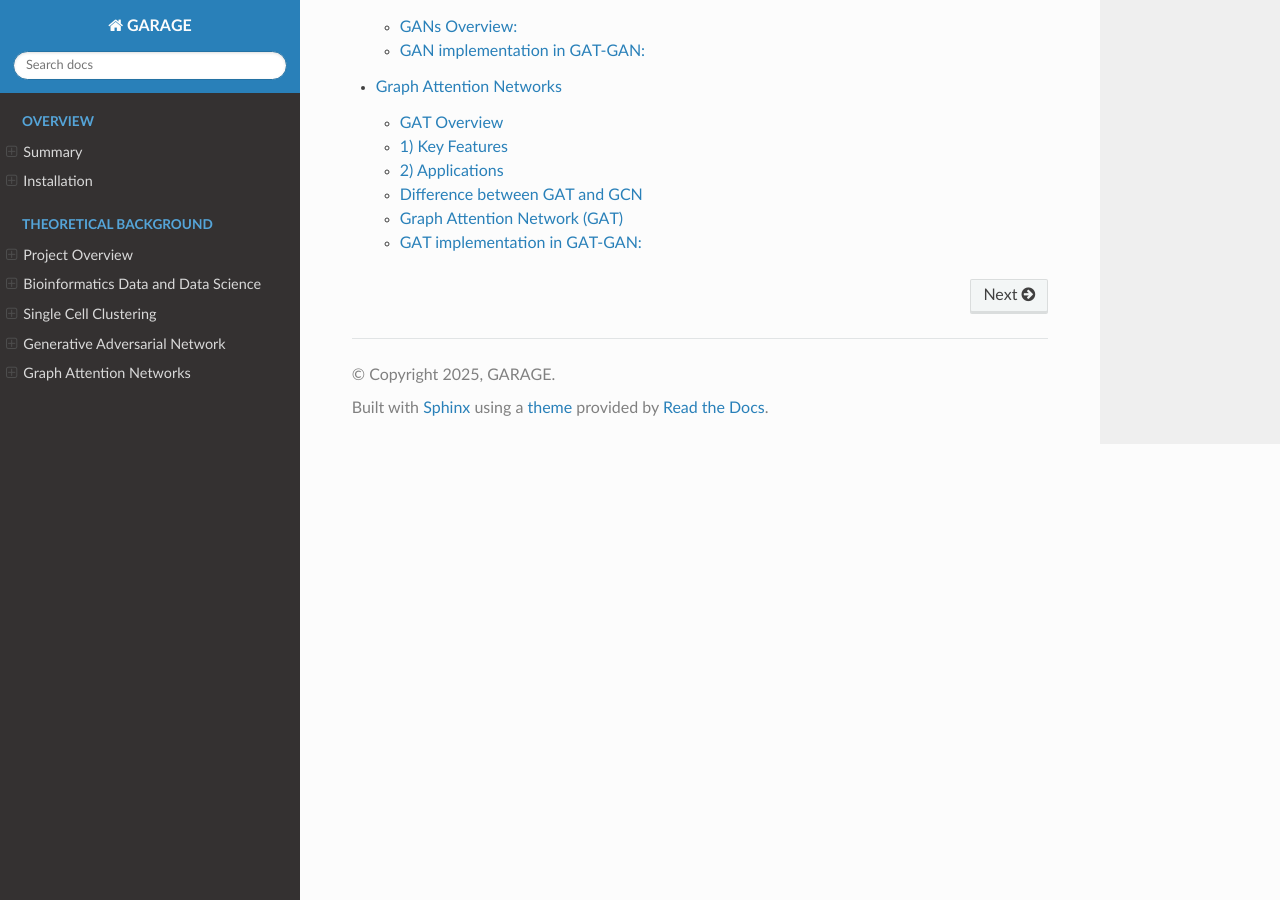
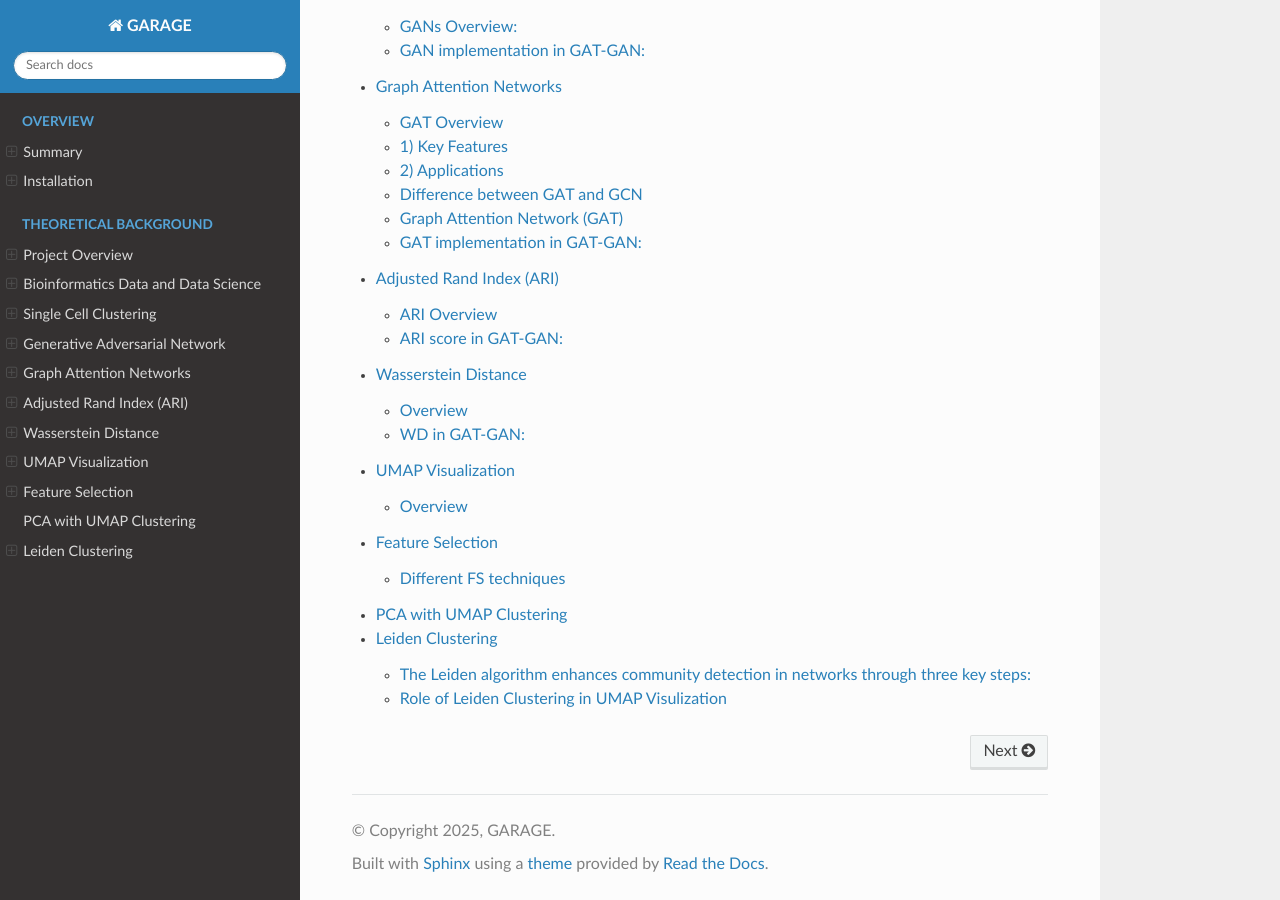
Before and after one commit to RitwikGanguly/GARAGE, a Sphinx documentation site: the page built from docs/index.rst, in a window 1280 px wide and 900 px high, scrolled down 1662 px. Built offline with Sphinx 7.4.7 and the Read the Docs theme 3.1.0, drawn with Linux system fonts in a browser that asks for light colours.

Commit message:
Update index.rst

```diff
--- a/docs/index.rst
+++ b/docs/index.rst
@@ -61,3 +61,9 @@ Overview
    singlecell
    gan
    gat
+   ari
+   wasserstein
+   umap
+   feature
+   pca
+   leiden
```
